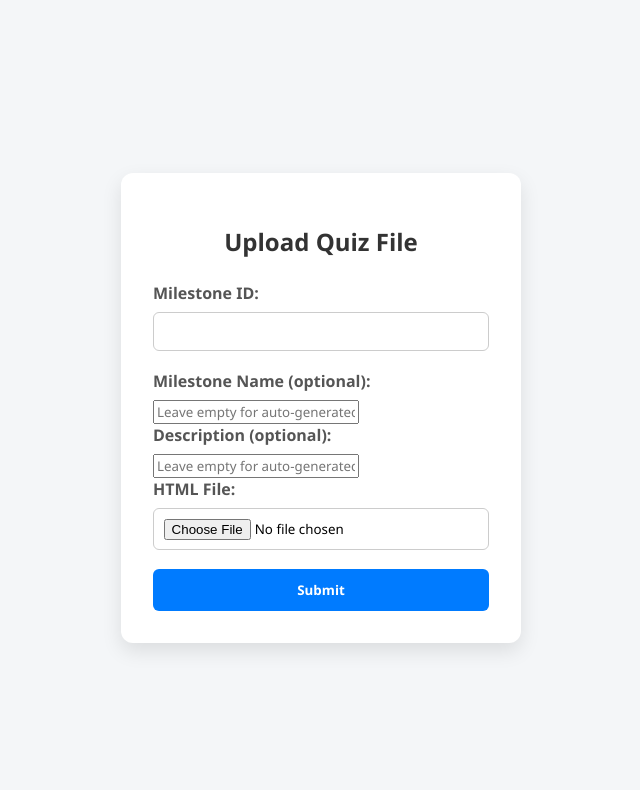
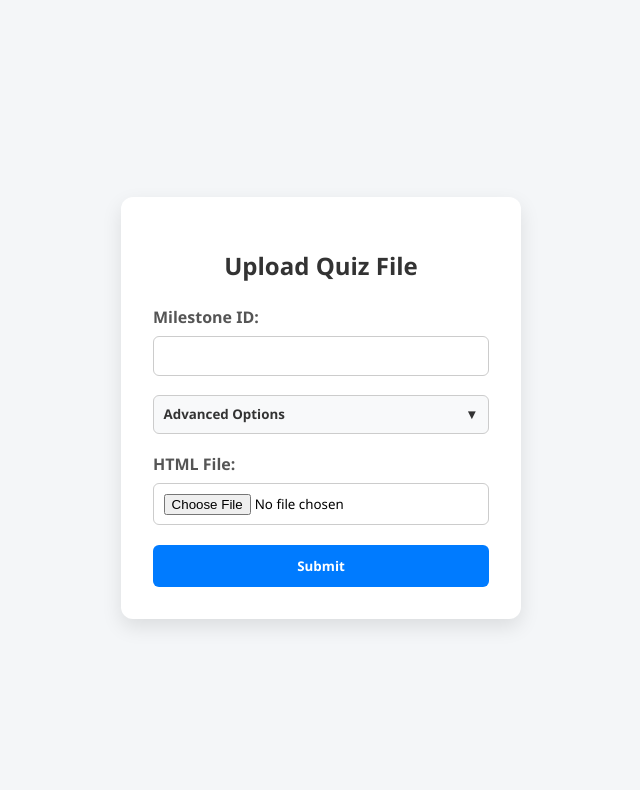
Before and after one commit to Olujare-Dada/PMP_Course_Scraping, a Flask app: page / in a window 1280 px wide. Shown: the top 790 px of the page, without its empty margins (319-959 px from the left). Run offline with Flask 3, Linux system fonts and the light colour scheme.

Commit message:
Harmonize fields on html page with database X2

```diff
--- a/templates/scraping_front_end/index.html
+++ b/templates/scraping_front_end/index.html
@@ -42,6 +42,7 @@
     }
 
     input[type="number"],
+    input[type="text"],
     input[type="file"] {
       width: 100%;
       padding: 0.6rem;
@@ -52,9 +53,65 @@
     }
 
     input[type="number"]:focus,
+    input[type="text"]:focus,
     input[type="file"]:focus {
       border-color: #007BFF;
       outline: none;
+    }
+
+    .dropdown-container {
+      margin-bottom: 1.2rem;
+    }
+
+    .dropdown-toggle {
+      width: 100%;
+      background-color: #f8f9fa;
+      color: #333;
+      padding: 0.6rem;
+      border: 1px solid #ccc;
+      border-radius: 6px;
+      cursor: pointer;
+      font-weight: 600;
+      display: flex;
+      justify-content: space-between;
+      align-items: center;
+      transition: background-color 0.3s ease;
+    }
+
+    .dropdown-toggle:hover {
+      background-color: #e9ecef;
+    }
+
+    .dropdown-content {
+      display: none;
+      padding: 1rem;
+      background-color: #f8f9fa;
+      border: 1px solid #ccc;
+      border-top: none;
+      border-radius: 0 0 6px 6px;
+      margin-top: -1px;
+    }
+
+    .dropdown-content.show {
+      display: block;
+    }
+
+    .dropdown-content label {
+      margin-bottom: 0.5rem;
+      font-weight: 600;
+      color: #555;
+    }
+
+    .dropdown-content input[type="text"] {
+      margin-bottom: 1rem;
+    }
+
+    #dropdown-arrow {
+      transition: transform 0.3s ease;
+    }
+
+    #dropdown-arrow.rotated {
+      transform: rotate(180deg);
     }
 
     input[type="submit"] {
@@ -113,11 +170,18 @@
       <label for="milestone_id">Milestone ID:</label>
       <input type="number" name="milestone_id" id="milestone_id" required>
 
-      <label for="milestone_name">Milestone Name (optional):</label>
-      <input type="text" name="milestone_name" id="milestone_name" placeholder="Leave empty for auto-generated name">
+      <div class="dropdown-container">
+        <button type="button" class="dropdown-toggle" onclick="toggleDropdown()">
+          Advanced Options <span id="dropdown-arrow">▼</span>
+        </button>
+        <div class="dropdown-content" id="dropdown-content">
+          <label for="milestone_name">Milestone Name (optional):</label>
+          <input type="text" name="milestone_name" id="milestone_name" placeholder="Leave empty for auto-generated name">
 
-      <label for="milestone_description">Description (optional):</label>
-      <input type="text" name="milestone_description" id="milestone_description" placeholder="Leave empty for auto-generated description">
+          <label for="milestone_description">Description (optional):</label>
+          <input type="text" name="milestone_description" id="milestone_description" placeholder="Leave empty for auto-generated description">
+        </div>
+      </div>
 
       <label for="file">HTML File:</label>
       <input type="file" name="file" id="file" accept=".html" required>
@@ -130,6 +194,19 @@
   </div>
 
   <script>
+    function toggleDropdown() {
+      const dropdownContent = document.getElementById('dropdown-content');
+      const dropdownArrow = document.getElementById('dropdown-arrow');
+
+      if (dropdownContent.classList.contains('show')) {
+        dropdownContent.classList.remove('show');
+        dropdownArrow.classList.remove('rotated');
+      } else {
+        dropdownContent.classList.add('show');
+        dropdownArrow.classList.add('rotated');
+      }
+    }
+
     const form = document.getElementById('uploadForm');
     const messageBox = document.getElementById('responseMessage');
     const spinner = document.getElementById('spinner');
```
Also changed, not shown: docs/index.html (+81 -4 lines).
